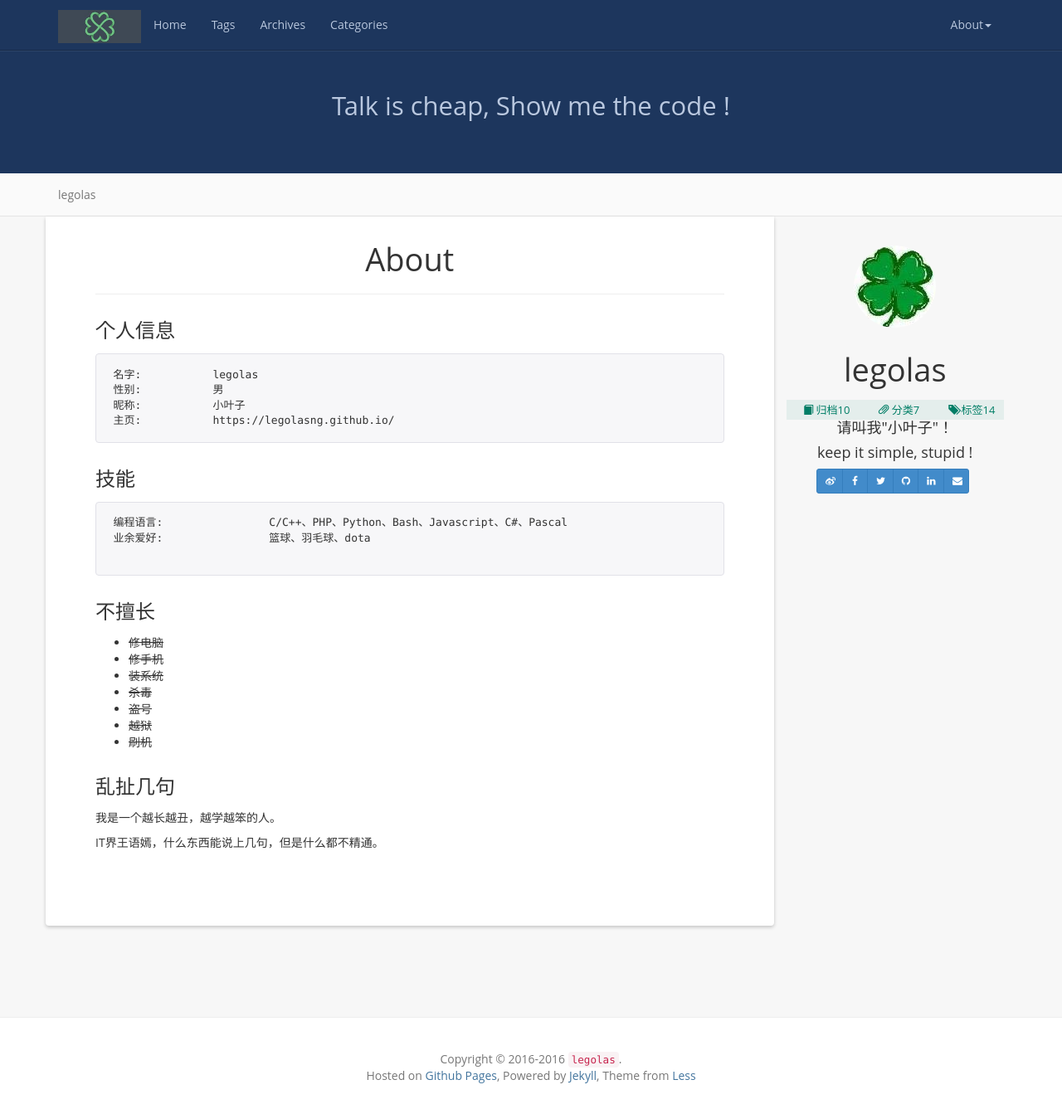
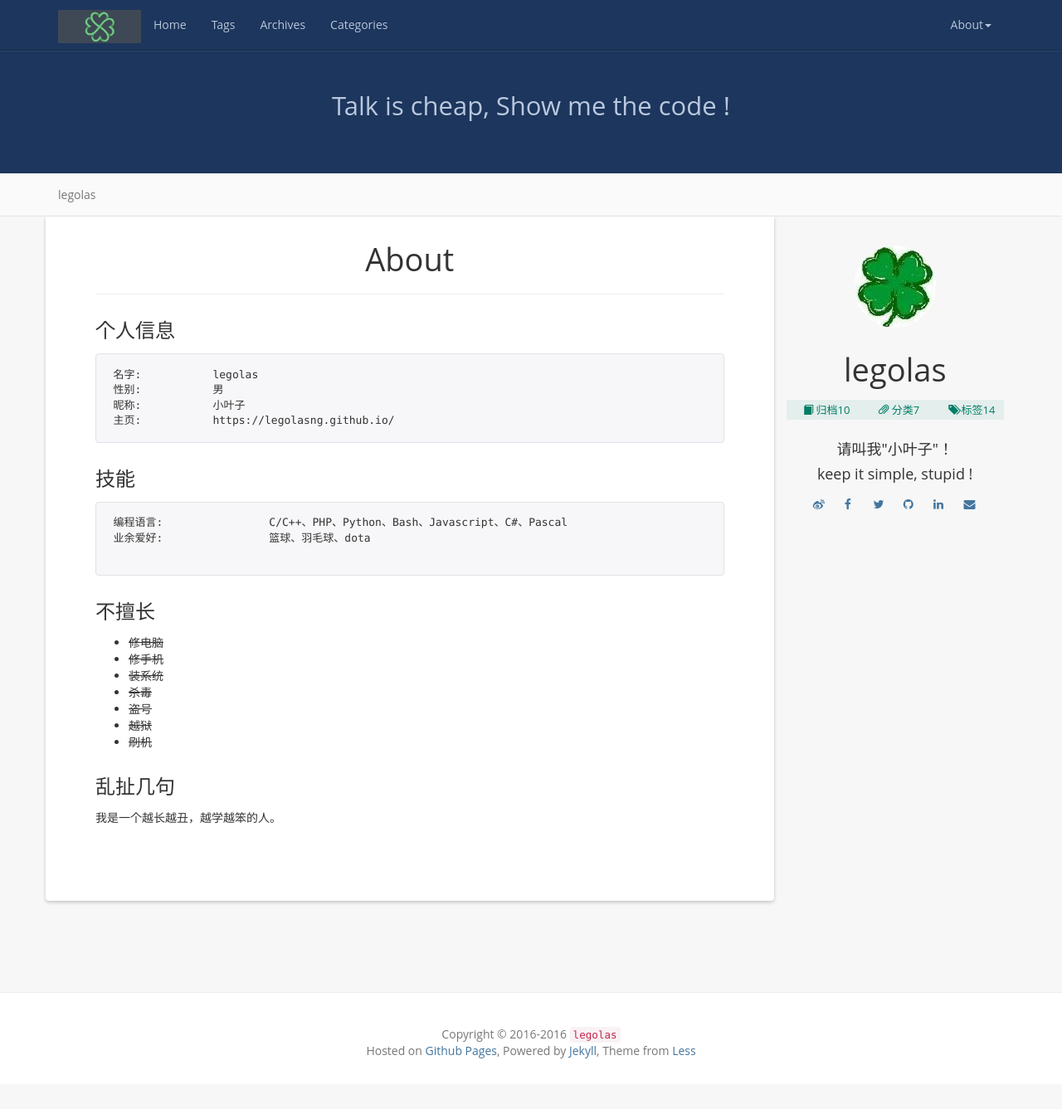
Before and after one commit to legolasNg/legolasNg.github.io, a Jekyll site: the page built from about/index.md, in a window 1280 px wide and 1337 px high. Shown: the whole window at 83% size. Built offline with Jekyll 4.4.1, drawn with Linux system fonts in a browser that asks for light colours; nearby versions of some CDN libraries.

```diff
--- a/_includes/footer.html
+++ b/_includes/footer.html
@@ -1,6 +1,6 @@
 <footer class="footer" role="contentinfo" style="text-align: center;">
 	<div class="container">
-		<p class="copyright">Copyright &copy; 2016-{{ site.time | date: '%Y' }} <a href="{{site.resume_site}}"><code>{{ site.author }}</code></a>.</p>
+		<p class="copyright">Copyright &copy; 2016-{{ site.time | date: '%Y' }} <a href="{{site.resume_site}}"><code>{{ site.author }}</code></a></p>
 		<p>
             Hosted on <a href="https://pages.github.com/">Github Pages</a>,
             Powered by <a href="http://jekyllrb.com">Jekyll</a>,
--- a/_includes/profile.html
+++ b/_includes/profile.html
@@ -21,27 +21,28 @@
                 标签{{ site.tags | size }}
             </a>
         </div>
-
+        <br>
+        <br>
         <h4>{{ site.meta_description }}</h4>
         <h4>{{ site.description }}</h4>
 
         <div class="btn-group">
-            <a type="button" href="{{ site.weibo }}" class="btn btn-primary btn-sm col-md-2" title="weibo">
+            <a type="button" href="{{ site.weibo }}" class="btn col-md-2" title="weibo">
                 <i class="fa fa-weibo"></i>
             </a>
-            <a type="button" href="{{ site.facebook }}" class="btn btn-primary btn-sm col-md-2" title="facebook">
+            <a type="button" href="{{ site.facebook }}" class="btn col-md-2" title="facebook">
                 <i class="fa fa-facebook"></i>
             </a>
-            <a type="button" href="{{ site.twitter }}" class="btn btn-primary btn-sm col-md-2" title="twitter">
+            <a type="button" href="{{ site.twitter }}" class="btn col-md-2" title="twitter">
                 <i class="fa fa-twitter"></i>
             </a>
-            <a type="button" href="{{ site.github }}" class="btn btn-primary btn-sm col-md-2" title="github">
+            <a type="button" href="{{ site.github }}" class="btn col-md-2" title="github">
                 <i class="fa fa-github"></i>
             </a>
-            <a type="button" href="{{ site.linkedin }}" class="btn btn-primary btn-sm col-md-2" title="linkedin">
+            <a type="button" href="{{ site.linkedin }}" class="btn col-md-2" title="linkedin">
                 <i class="fa fa-linkedin"></i>
             </a>
-            <a type="button" href="{{ site.email | | prepend: 'mailto:' }}" class="btn btn-primary btn-sm col-md-2" title="email">
+            <a type="button" href="{{ site.email | | prepend: 'mailto:' }}" class="btn col-md-2" title="email">
                 <i class="fa fa-envelope"></i>
             </a>
         </div>
--- a/about/index.md
+++ b/about/index.md
@@ -34,5 +34,3 @@
 ### 乱扯几句
 
 我是一个越长越丑，越学越笨的人。
-
-IT界王语嫣，什么东西能说上几句，但是什么都不精通。
```
Also changed, not shown: README.md.
